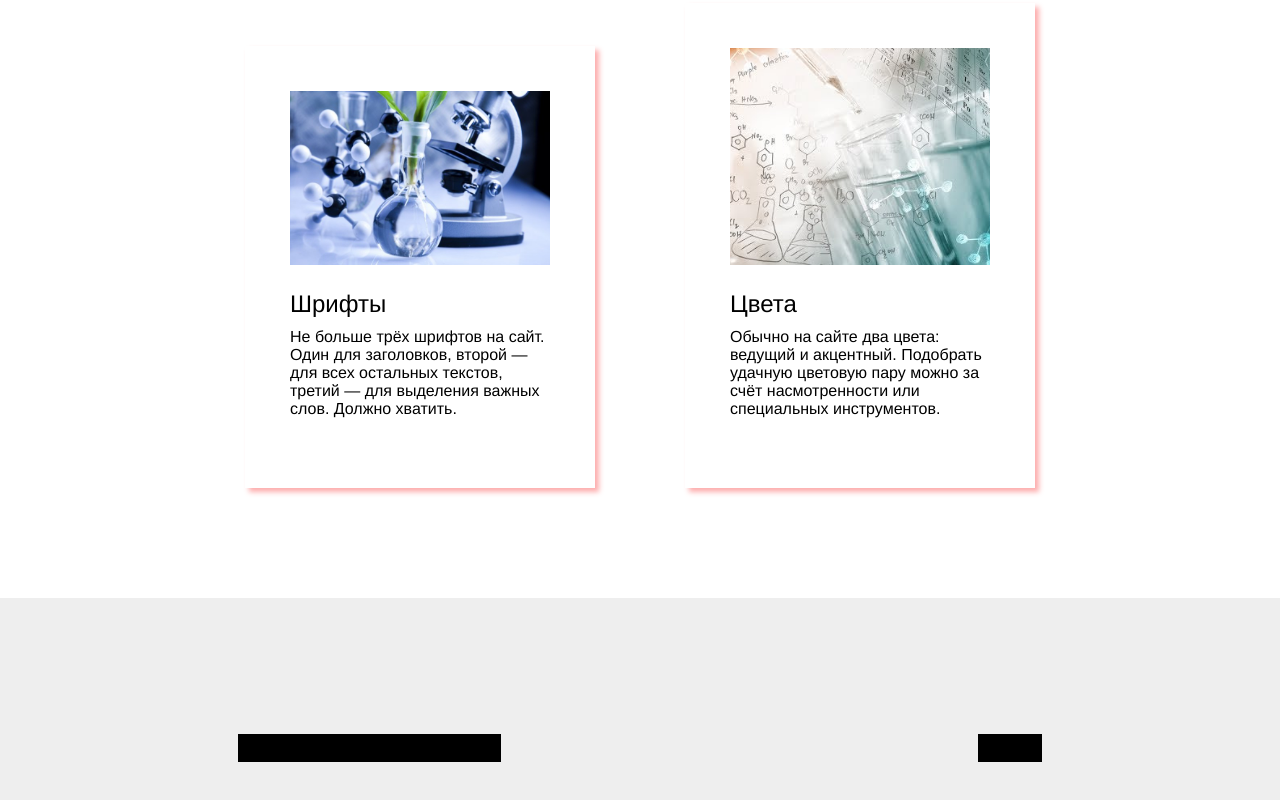
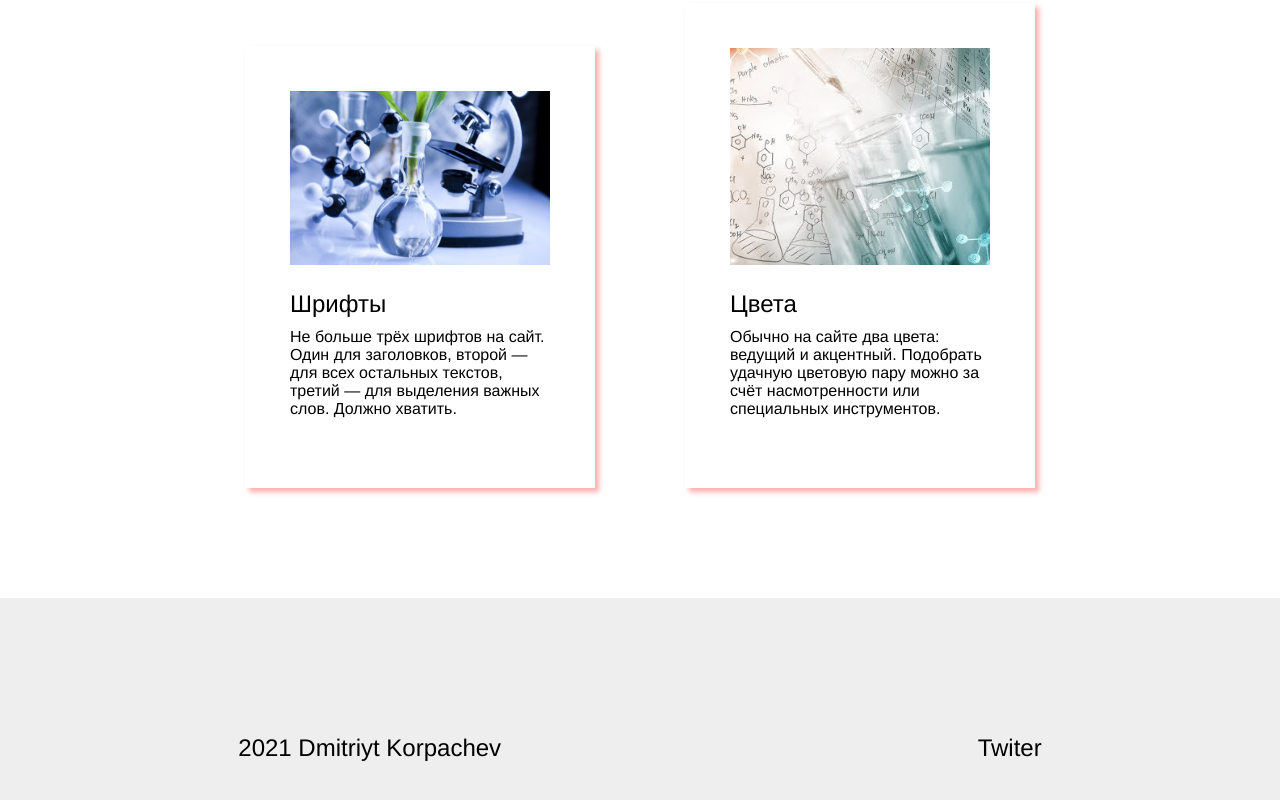
Before and after one commit to dkorpachev/dkorpachev.github.io, a plain HTML site: page index.html in a window 1280 px wide. Shown: the part 1459-2259 px from the top of the page. Drawn offline with Linux system fonts and the light colour scheme; files whose address does not match are found by name.

Commit message:
Update style.css

```diff
--- a/css/style.css
+++ b/css/style.css
@@ -73,5 +73,5 @@ margin-bottom: 10px;
 .footer-author {
   margin: auto;
   font-size: 24px;
-  background-color: black;
+  background-color: #eee;
 }
```
